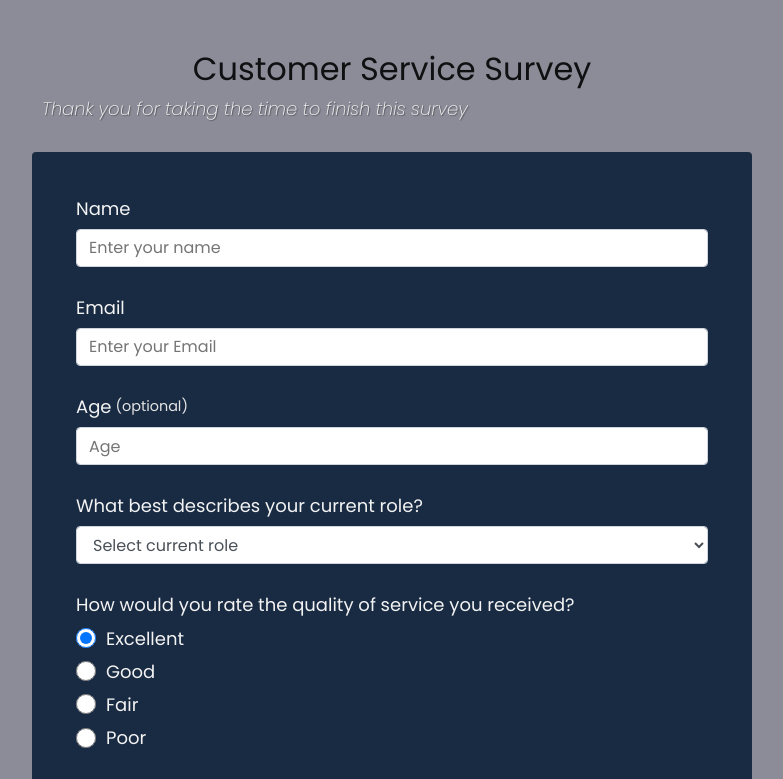
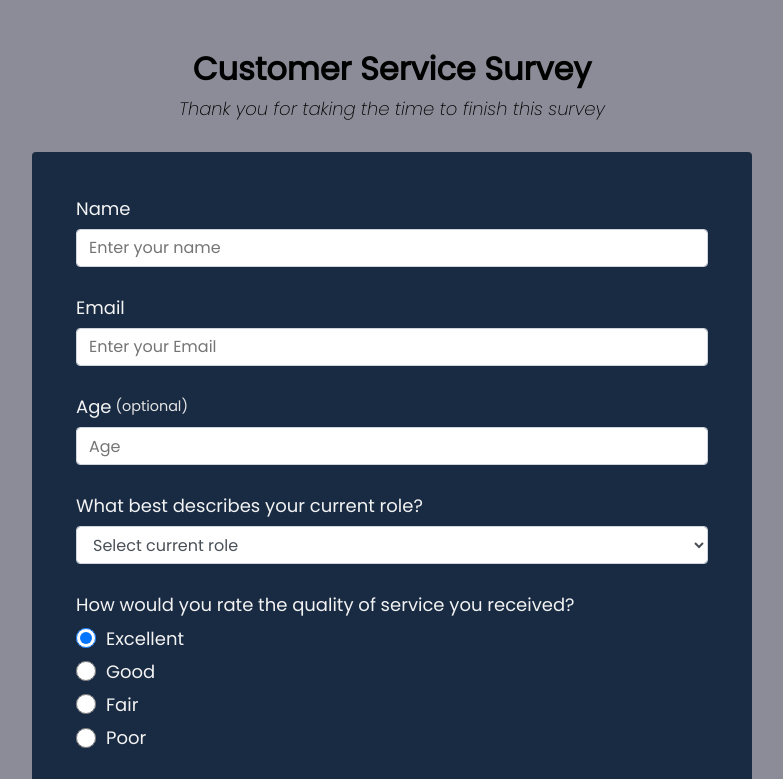
Before and after one commit to DevMark006/Web_Development_Projects, a plain HTML site: page Survey Form/index.html in a window 1280 px wide. Shown: the top 779 px of the page, without its empty margins (248-1031 px from the left). Drawn offline with Linux system fonts and the light colour scheme.

Commit message:
Update styles.css

```diff
--- a/Survey Form/styles.css
+++ b/Survey Form/styles.css
@@ -97,8 +97,10 @@ button {
 
 .description {
   font-style: italic;
-  font-weight: 200;
-  text-shadow: 1px 1px 1px rgba(0, 0, 0, 0.4);
+  text-align: center;
+  font-weight: 500;
+  font-family: 'Poppins', sans-serif;
+  color: black;
 }
 
 .clue {
@@ -109,8 +111,8 @@ button {
 
 .text-center {
   text-align: center;
-  color: hsla(180, 11%, 2%, 0.925);
-  font-weight: 500;
+  color: hsl(0, 0%, 0%);
+  font-weight: 700;
 }
 
 form {
```
